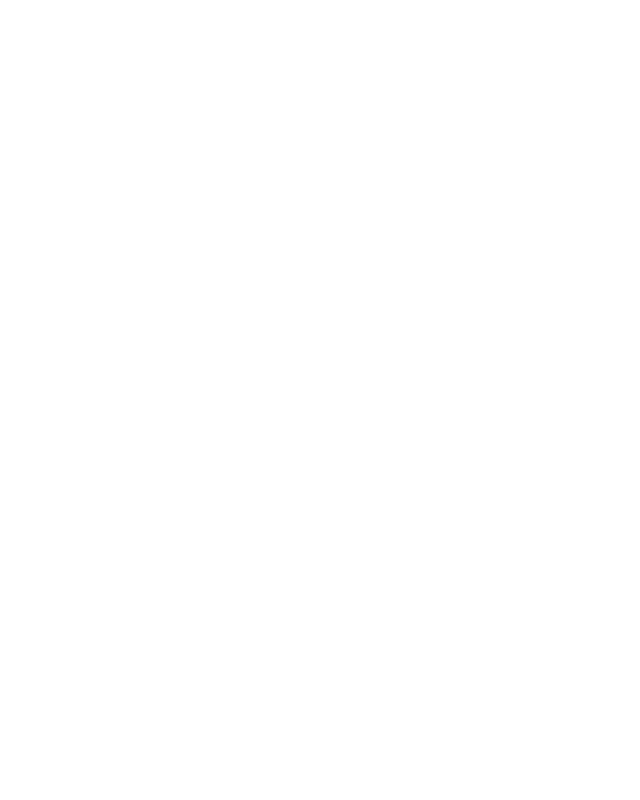
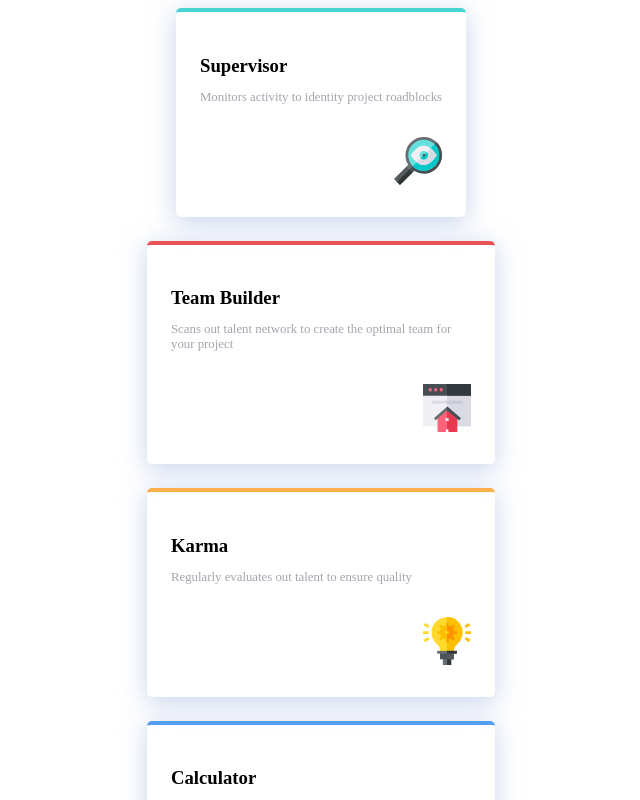
Before and after one commit to markanthonyjc/four-card-feature-section-master, a React app: page / in a window 1280 px wide. Shown: the part 300-1100 px from the top of the page, without its empty margins (319-959 px from the left). Before the commit the page ends 800 px from the top, so only its background shows below. Built offline with nearby package versions, Linux system fonts and the light colour scheme; the HTML template or start-up script is replaced by a standard one.

Commit message:
Add content and styles for feature cards component

```diff
--- a/src/components/FeatureCards.jsx
+++ b/src/components/FeatureCards.jsx
@@ -1,6 +1,36 @@
+import Card from '../UI/Card.jsx'
+import { IconCalculator, IconKarma, IconSupervisor, IconTeamBuilder } from '../assets/images'
+import style from './FeatureCards.module.scss'
+
 const FeatureCards = () => {
-  return <>
-  </>
+  return <section className={style['feature-cards']}>
+    <div>
+      <Card title={'Supervisor'}
+            description={'Monitors activity to identity project roadblocks'}
+            icon={IconSupervisor}
+            modifier={'supervisor'}
+      />
+    </div>
+    <div>
+      <Card title={'Team Builder'}
+            description={'Scans out talent network to create the optimal team for your project'}
+            icon={IconTeamBuilder}
+            modifier={'team-builder'}
+      />
+      <Card title={'Karma'}
+            description={'Regularly evaluates out talent to ensure quality'}
+            icon={IconKarma}
+            modifier={'karma'}
+      />
+    </div>
+    <div>
+      <Card title={'Calculator'}
+            description={'Uses data from past projects to provider better delivery estimates'}
+            icon={IconCalculator}
+            modifier={'calculator'}
+      />
+    </div>
+  </section>
 }
 
 export default FeatureCards
--- a/src/components/FeatureCards.module.scss
+++ b/src/components/FeatureCards.module.scss
@@ -1,9 +1,16 @@
 .feature-cards {
   display: flex;
   flex-direction: column;
-  align-content: center;
+  justify-content: center;
+  align-items: center;
 
   > * {
-    margin-bottom: 1rem;
+    margin-bottom: 1.5rem;
+  }
+
+  > div:nth-child(2) {
+    > *:not(:last-child) {
+      margin-bottom: 1.5rem;
+    }
   }
 }
```
